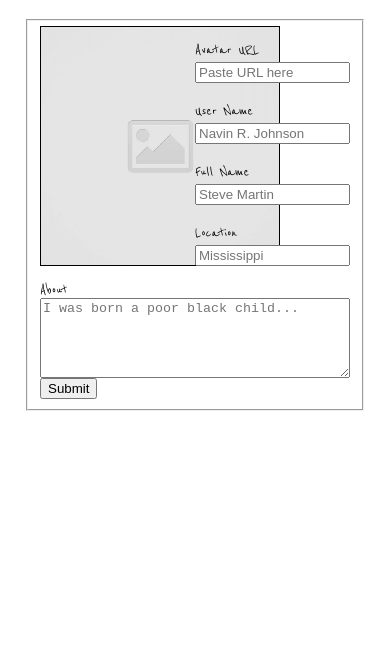
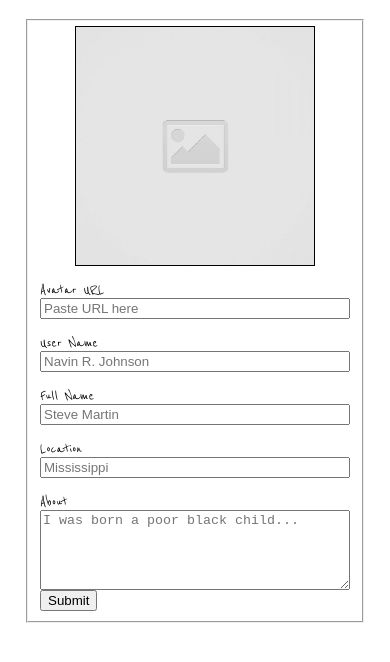
Before and after one commit to Mrkalen/code-journal, a website: page code-journal/index.html in a window 390 px wide. Shown: the part 104-766 px from the top of the page. Drawn offline with Linux system fonts and the light colour scheme.

Commit message:
completed mobile responsiveness, required form inputs, data model names for create-a-profile

```diff
--- a/code-journal/css/styles.css
+++ b/code-journal/css/styles.css
@@ -22,6 +22,7 @@ label {
 }
 
 .avatar-container {
+  align-self: center;
   width: 15rem;
   height: 15rem;
   border: 1px solid black;
@@ -31,3 +32,18 @@ textarea {
   width: 100%;
   height: 5rem;
 }
+
+@media only screen and (max-width: 600px) {
+  .row {
+    display: flex;
+    flex-direction: column;
+  }
+
+  .avatar-container {
+    align-self: center;
+  }
+
+  .col-half {
+    width: 100%;
+  }
+}
--- a/code-journal/index.html
+++ b/code-journal/index.html
@@ -30,19 +30,19 @@
             </div>
             <div class="col-half">
               <label name="avatar">Avatar URL</label>
-              <input required id="avatar" type="url" class="avatar-url" name="avatar-url" placeholder="Paste URL here">
+              <input required id="avatar" type="url" class="avatar-url" name="avatarUrl" placeholder="Paste URL here">
               <label for="user-name">User Name</label>
-              <input required id="user-name" type="text" class="user-name" name="user-name"
+              <input required id="user-name" type="text" class="user-name" name="username"
                 placeholder="Navin R. Johnson">
               <label for="full-name">Full Name</label>
-              <input required id="full-name" type="text" class="full-name" name="full-name" placeholder="Steve Martin">
+              <input required id="full-name" type="text" class="full-name" name="fullNname" placeholder="Steve Martin">
               <label for="location">Location</label>
               <input required id="location" type="text" class="location" name="location" placeholder="Mississippi">
             </div>
           </div>
           <div class="row">
             <label for="About">About</label>
-            <textarea required id="about" type="text" class="about" name="about"
+            <textarea required id="about" type="text" class="about" name="bio"
               placeholder="I was born a poor black child..."></textarea>
           </div>
           <button type="submit">Submit</button>
```
